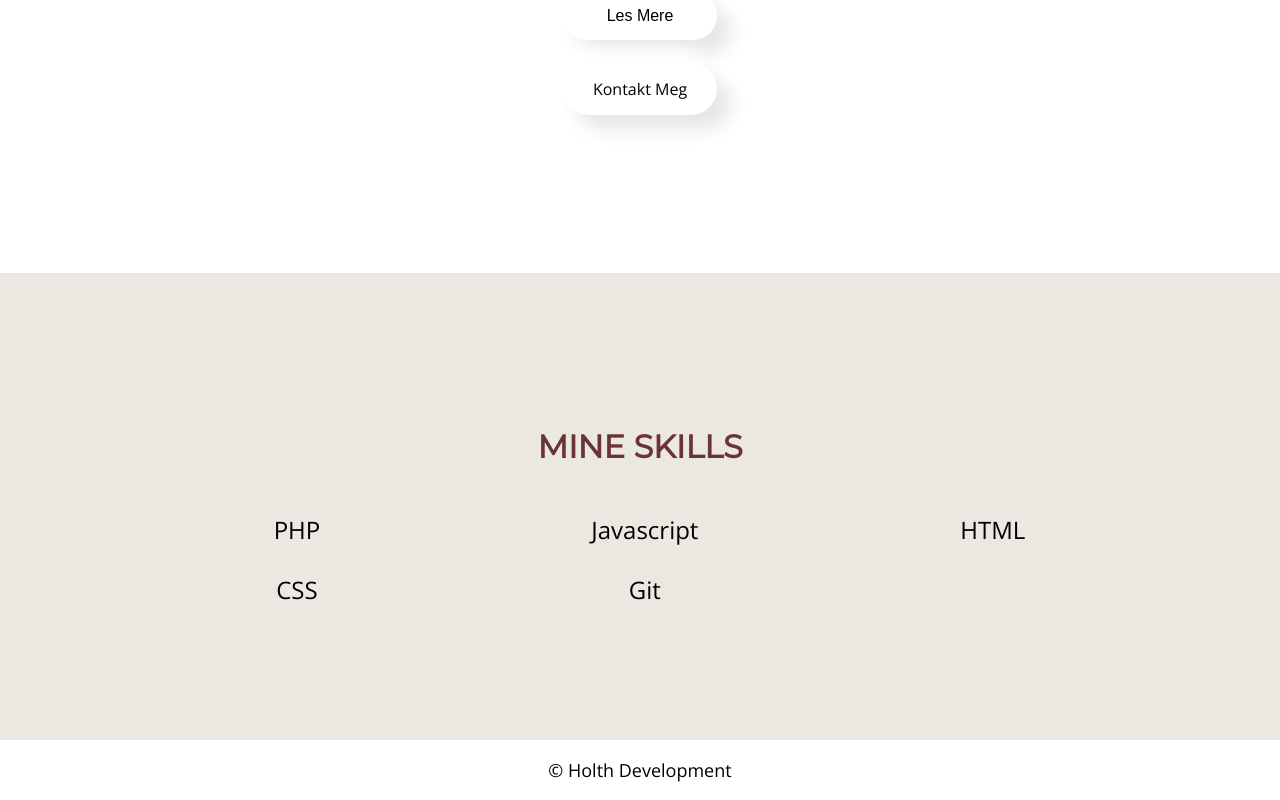
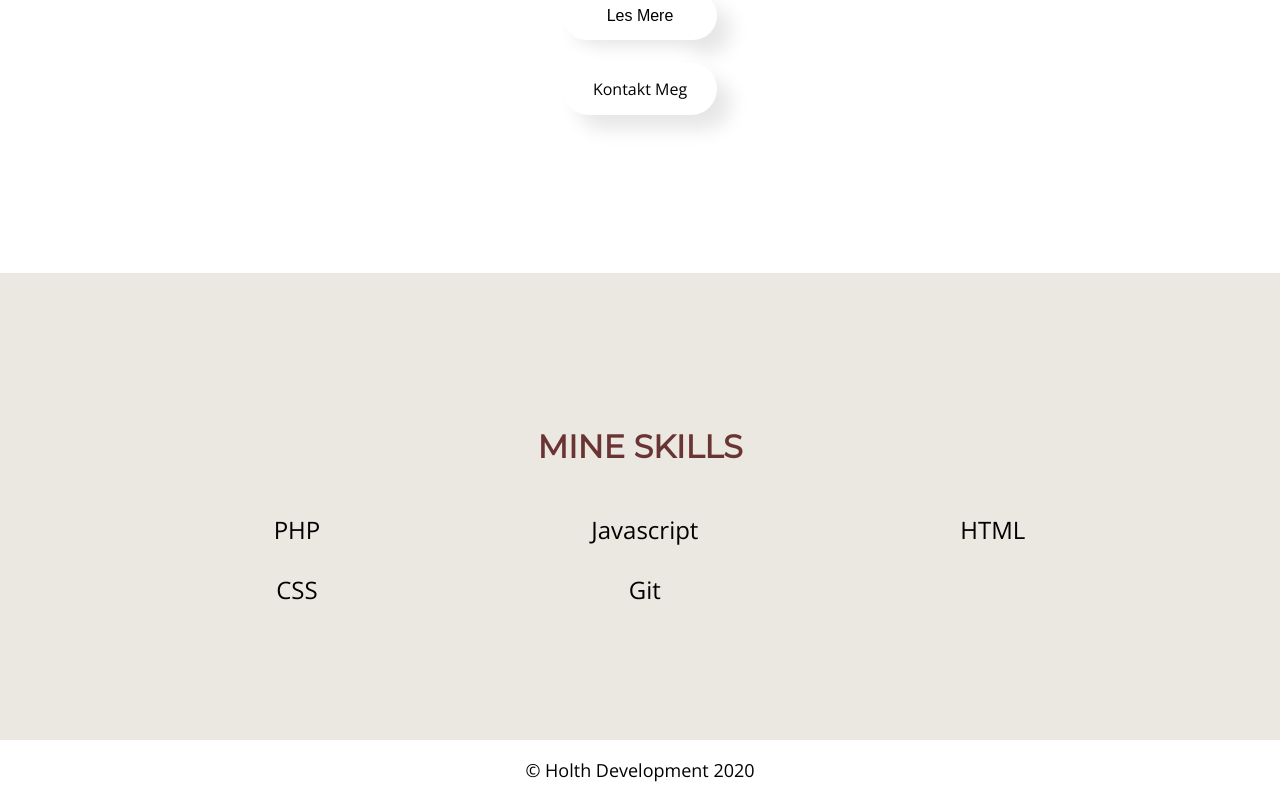
Before and after one commit to JosefineFH/JosefineMagnussenWebPage, a Vue app: page / in a window 1280 px wide. Shown: the part 1097-1897 px from the top of the page. Built offline with nearby package versions, Linux system fonts and the light colour scheme; a web font is replaced by a local one.

Commit message:
Update footer.vue

```diff
--- a/src/assets/footer.vue
+++ b/src/assets/footer.vue
@@ -1,5 +1,5 @@
 <template>
     <div style="text-align: center;">
-    <p>&copy; Holth Development </p>
+    <p>&copy; Holth Development 2020 </p>
     </div>
 </template>
```
